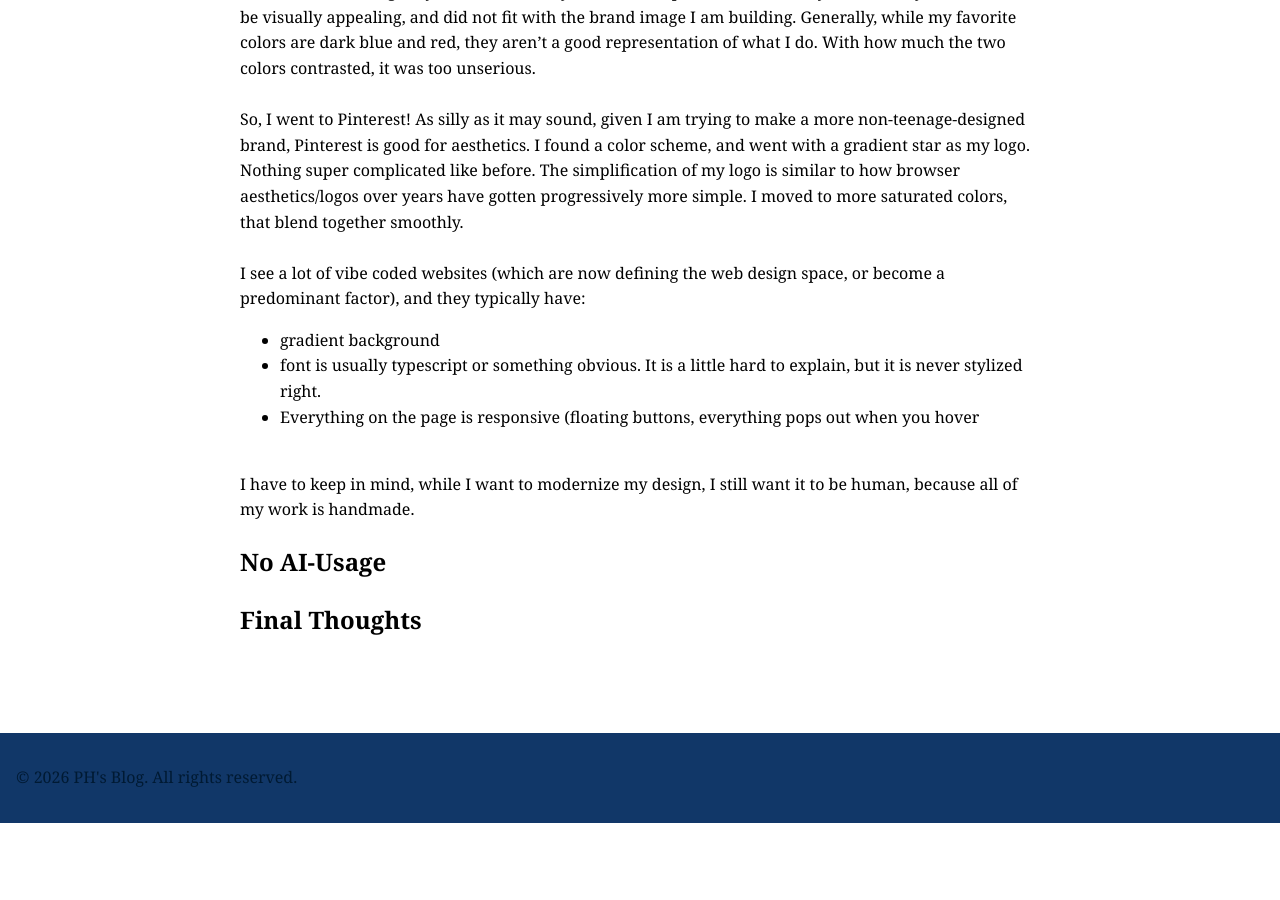
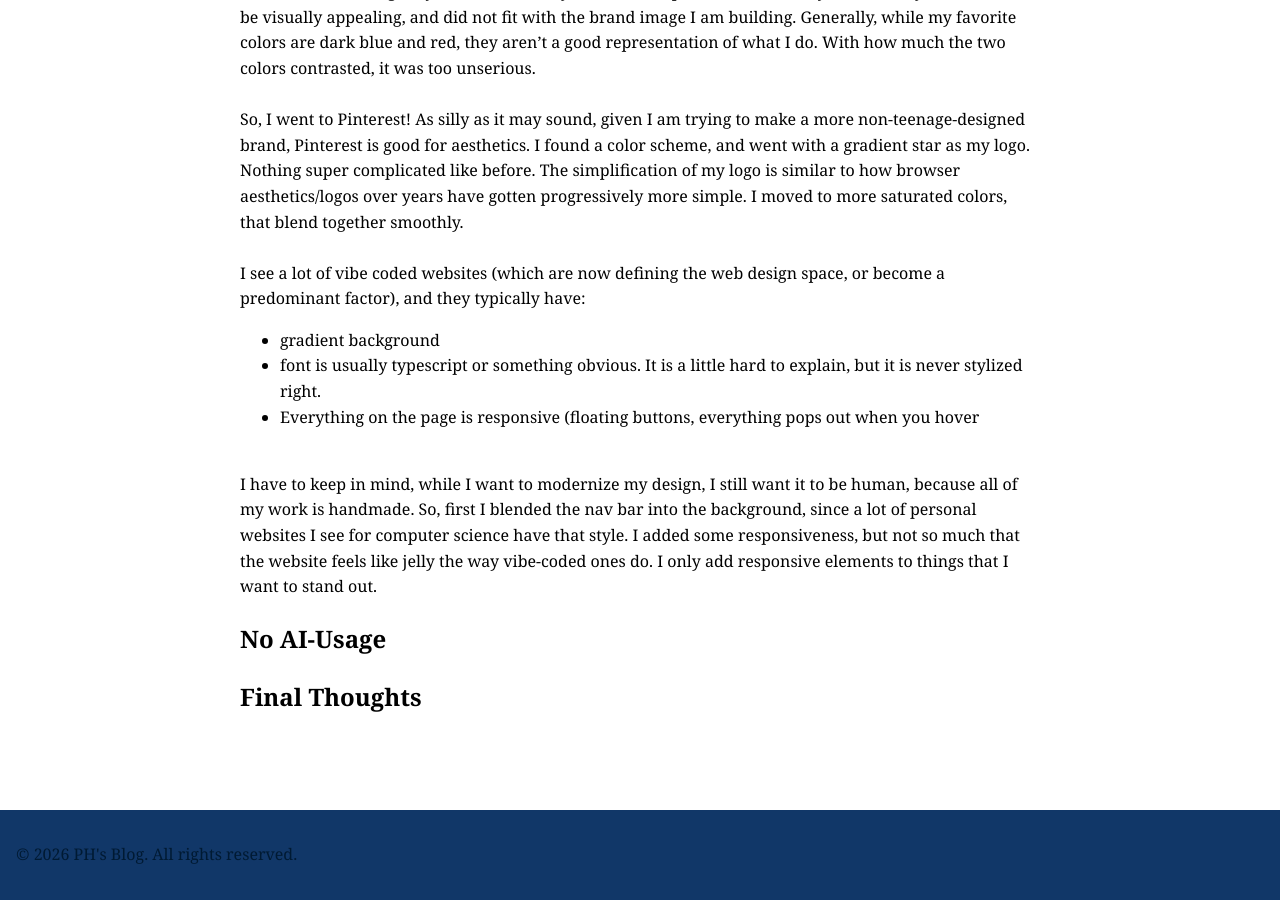
Before and after one commit to CaptainSapphire/PH-s-Blog, a Jekyll site: the page built from _posts/2026-06-23-Updating-my-website.md, in a window 1280 px wide and 900 px high, scrolled down 576 px. Built offline with Jekyll 4.4.1, drawn with Linux system fonts in a browser that asks for light colours; our own code applies the rules of GitHub Pages for plain Markdown files; before the commit the page ends 1399 px from its top, so only the background shows below that.

Commit message:
Update 2026-06-23-Updating-my-website.md

```diff
--- a/_posts/2026-06-23-Updating-my-website.md
+++ b/_posts/2026-06-23-Updating-my-website.md
@@ -14,7 +14,7 @@
 - Everything on the page is responsive (floating buttons, everything pops out when you hover
 <br><br>
 
-I have to keep in mind, while I want to modernize my design, I still want it to be human, because all of my work is handmade.
+I have to keep in mind, while I want to modernize my design, I still want it to be human, because all of my work is handmade. So, first I blended the nav bar into the background, since a lot of personal websites I see for computer science have that style. I added some responsiveness, but not so much that the website feels like jelly the way vibe-coded ones do. I only add responsive elements to things that I want to stand out.
 
 ## No AI-Usage
 
```
